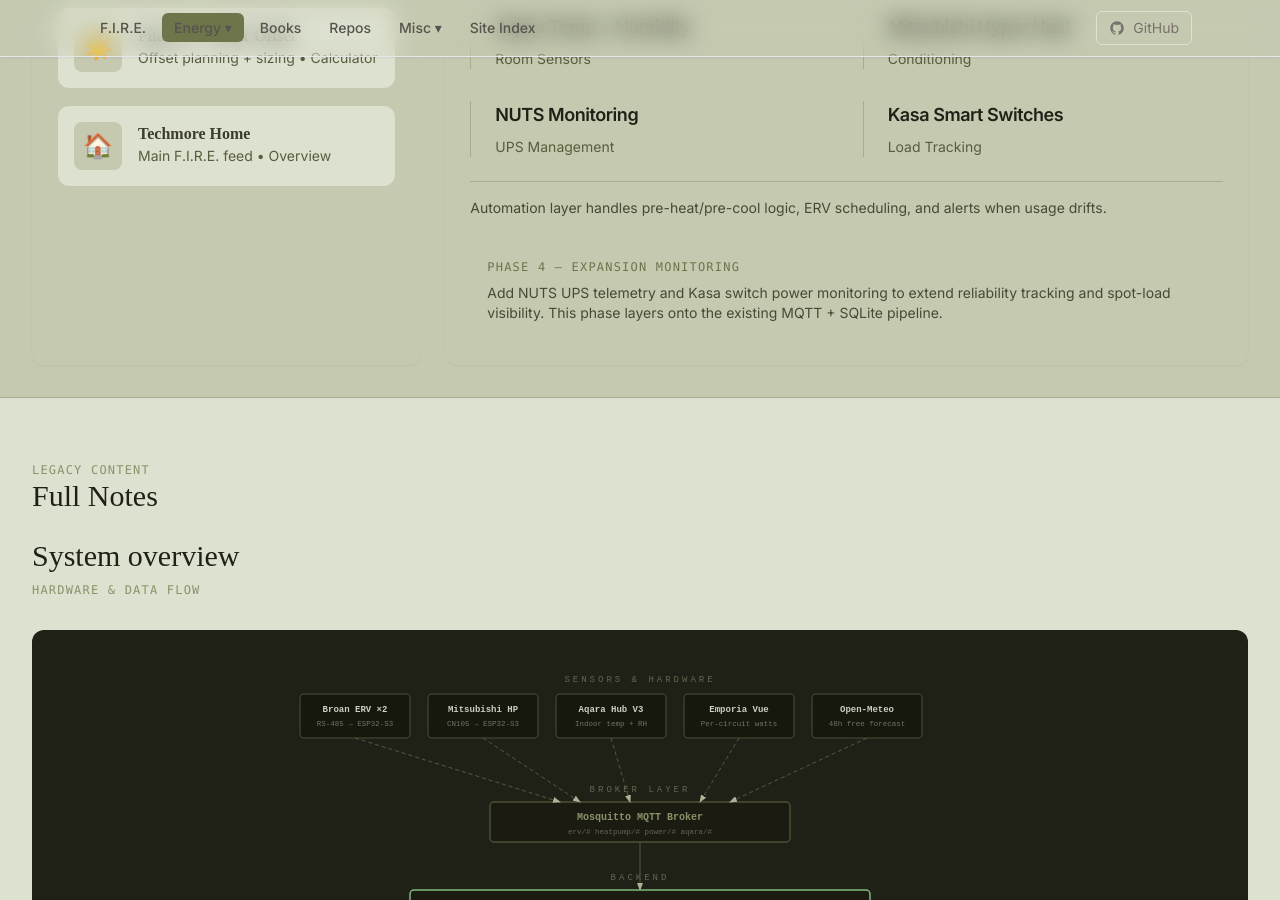
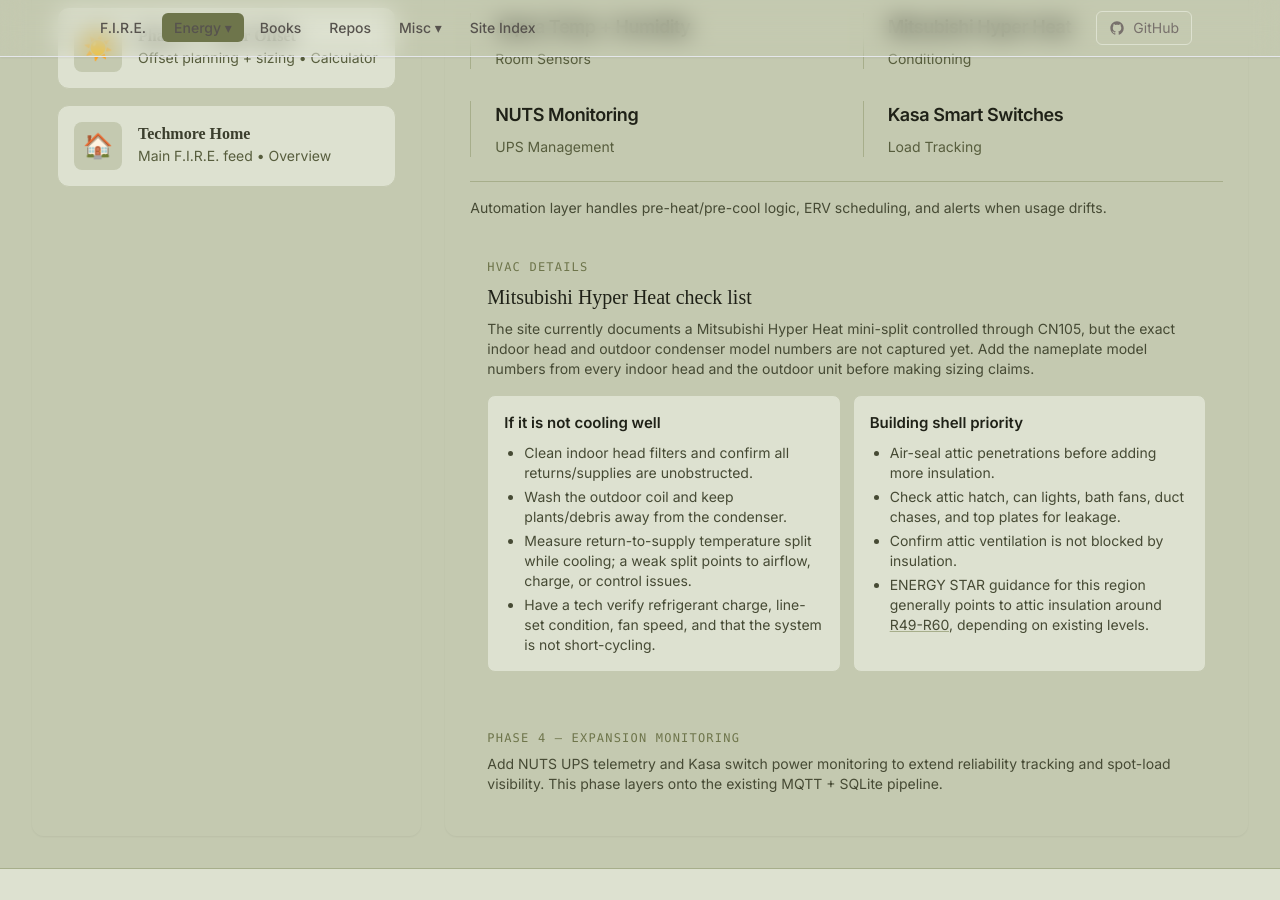
Before and after one commit to techmore/techmore.github.io, a Jekyll site: the page built from pages/energy-monitoring.html, in a window 1280 px wide and 900 px high, scrolled down 915 px. Built offline with Jekyll 4.4.1, drawn with Linux system fonts in a browser that asks for light colours; nearby versions of some CDN libraries; some web fonts are replaced.

Commit message:
Add HVAC troubleshooting details

```diff
--- a/pages/energy-monitoring.html
+++ b/pages/energy-monitoring.html
@@ -150,6 +150,31 @@ title: Energy Monitoring - Techmore
                     </dl>
                     <div class="mt-6 border-t border-olive-400 pt-4">
                         <p class="text-sm text-olive-800">Automation layer handles pre-heat/pre-cool logic, ERV scheduling, and alerts when usage drifts.</p>
+                    </div>
+                    <div class="mt-6 rounded-xl border border-olive-300 bg-olive-100/70 p-4">
+                        <p class="text-xs font-mono tracking-widest uppercase text-olive-600 mb-2">HVAC details</p>
+                        <h3 class="text-xl text-olive-950 mb-2">Mitsubishi Hyper Heat check list</h3>
+                        <p class="text-sm text-olive-800 mb-4">The site currently documents a Mitsubishi Hyper Heat mini-split controlled through CN105, but the exact indoor head and outdoor condenser model numbers are not captured yet. Add the nameplate model numbers from every indoor head and the outdoor unit before making sizing claims.</p>
+                        <div class="grid gap-3 md:grid-cols-2">
+                            <div class="rounded-lg border border-olive-300 bg-olive-200 p-4">
+                                <p class="font-semibold text-olive-950">If it is not cooling well</p>
+                                <ul class="mt-2 list-disc pl-5 text-sm text-olive-800 space-y-1">
+                                    <li>Clean indoor head filters and confirm all returns/supplies are unobstructed.</li>
+                                    <li>Wash the outdoor coil and keep plants/debris away from the condenser.</li>
+                                    <li>Measure return-to-supply temperature split while cooling; a weak split points to airflow, charge, or control issues.</li>
+                                    <li>Have a tech verify refrigerant charge, line-set condition, fan speed, and that the system is not short-cycling.</li>
+                                </ul>
+                            </div>
+                            <div class="rounded-lg border border-olive-300 bg-olive-200 p-4">
+                                <p class="font-semibold text-olive-950">Building shell priority</p>
+                                <ul class="mt-2 list-disc pl-5 text-sm text-olive-800 space-y-1">
+                                    <li>Air-seal attic penetrations before adding more insulation.</li>
+                                    <li>Check attic hatch, can lights, bath fans, duct chases, and top plates for leakage.</li>
+                                    <li>Confirm attic ventilation is not blocked by insulation.</li>
+                                    <li>ENERGY STAR guidance for this region generally points to attic insulation around <a href="https://www.energystar.gov/saveathome/seal_insulate/identify-problems-you-want-fix/diy-checks-inspections/insulation-r-values" class="underline decoration-olive-400 hover:text-olive-700">R49-R60</a>, depending on existing levels.</li>
+                                </ul>
+                            </div>
+                        </div>
                     </div>
                     <div id="phase-4" class="mt-6 rounded-xl border border-olive-300 bg-olive-100/70 p-4">
                         <p class="text-xs font-mono tracking-widest uppercase text-olive-600 mb-2">Phase 4 — Expansion Monitoring</p>
```
